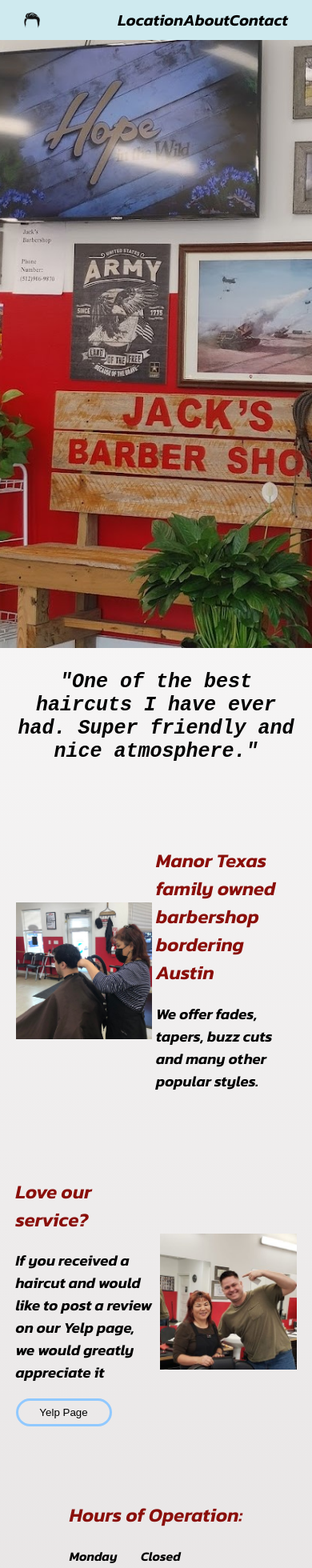
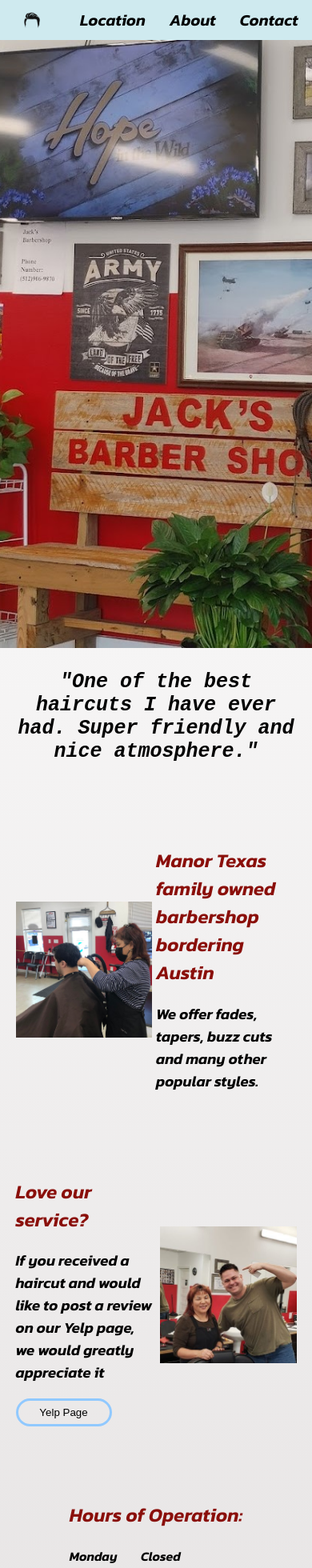
Before and after one commit to Brian4755/Jack-s-Barbershop, a React (Create React App) app: page / in a window 390 px wide. Shown: the top 1960 px of the page at 80% size. Built offline with nearby package versions, Linux system fonts and the light colour scheme.

Commit message:
mobile image positioning

```diff
--- a/src/Carousel.css
+++ b/src/Carousel.css
@@ -5,6 +5,7 @@
 
 @media only screen and (max-width: 600px) {
   .examples {
-    margin-top: 50%;
+    margin-top: auto;
+    margin-bottom: auto;
   }
 }
--- a/src/ExampleCuts.css
+++ b/src/ExampleCuts.css
@@ -1,9 +1,9 @@
-.examplecuts {
+.exampleCuts {
   display: flex;
   justify-content: space-around;
 }
 
-a {
+.exampleCuts a {
   max-width:23%;
   transition: 0.3s ease-in-out;
   margin-left: 0;
--- a/src/ExampleCuts.jsx
+++ b/src/ExampleCuts.jsx
@@ -2,7 +2,7 @@
 
 const ExampleCuts = () => {
   return (
-    <div className="examplecuts">
+    <div className="exampleCuts">
       <a target='_blank' rel='noreferrer' href="https://www.facebook.com/people/Jacks-Barber-Shop/100057022047131/">
         <img className='examplecut' src="./cutexample1.jpg" alt="Example Cut" />
       </a>
--- a/src/Home.css
+++ b/src/Home.css
@@ -88,7 +88,8 @@
     width: 90%;
   }
   .barberself {
-    margin-top: 50%;
+    margin-top: auto;
+    margin-bottom: auto;
   }
   .barberStation {
     display: none;
```
